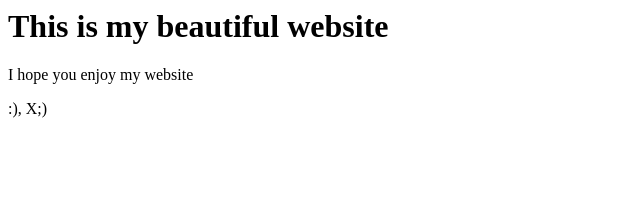
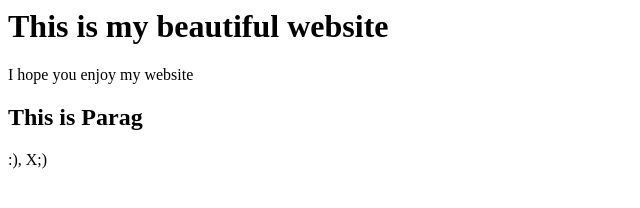
Before and after one commit to paragshirpurkar/master, a plain HTML site: page index.html in a window 1280 px wide. Shown: the whole page, without its empty margins (0-640 px from the left). Drawn offline with Linux system fonts and the light colour scheme.

Commit message:
One line add

```diff
--- a/index.html
+++ b/index.html
@@ -2,6 +2,6 @@
 <TItle>this is my website</title>
 <h1> This is my beautiful website</h1>
 <p> I hope you enjoy my website</p>
-
+<h2>This is Parag </h2>
 <p> :), X;)
 </html>
```
